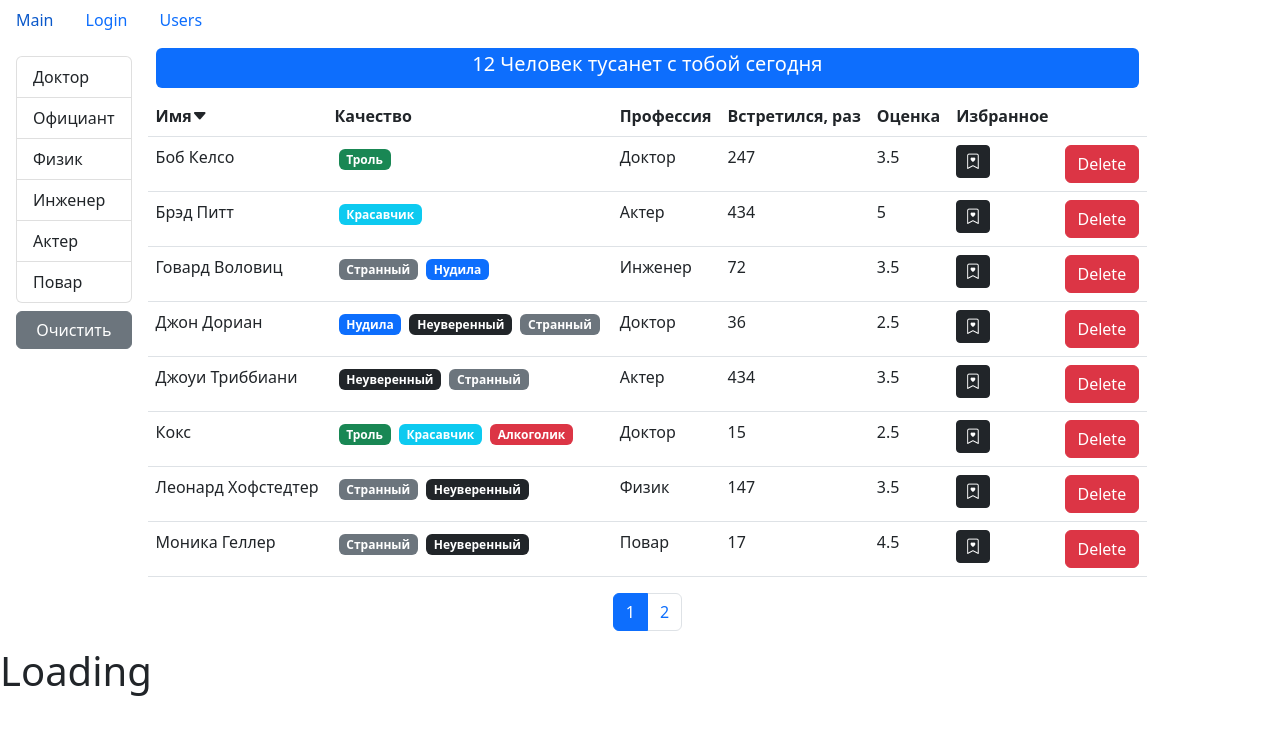
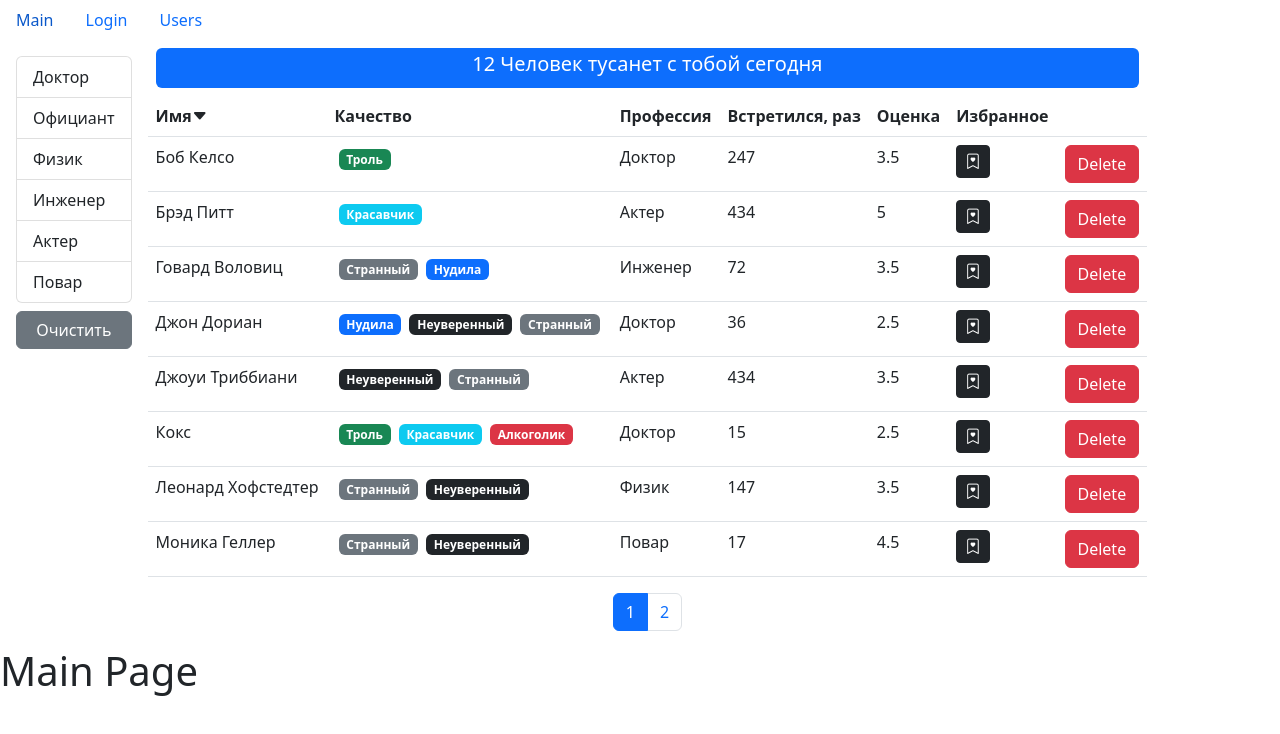
Before and after one commit to reaper30/Graduation-project, a React (Create React App) app: page /login in a window 1280 px wide. Shown: the top 734 px of the page. Built offline with nearby package versions, Linux system fonts and the light colour scheme.

Commit message:
alpha1 router works

```diff
--- a/src/app/App.js
+++ b/src/app/App.js
@@ -12,7 +12,7 @@
       <Users />
 
       <Switch>
-        <Route path="/main" component={Main} />
+        <Route path="/" component={Main} />
         <Route path="/login" component={Login} />
       </Switch>
     </>
--- a/src/app/components/login.jsx
+++ b/src/app/components/login.jsx
@@ -1,7 +1,7 @@
 import React from "react"
 
 const Login = () => {
-  return <h1>Loading</h1>
+  return <h1>Login</h1>
 }
 
 export default Login
--- a/src/app/components/navBar.jsx
+++ b/src/app/components/navBar.jsx
@@ -6,7 +6,7 @@
     <>
       <ul className="nav">
         <li className="nav-item">
-          <Link className="nav-link active" aria-current="page" to="/main">
+          <Link className="nav-link active" aria-current="page" to="/">
             Main
           </Link>
         </li>
```
